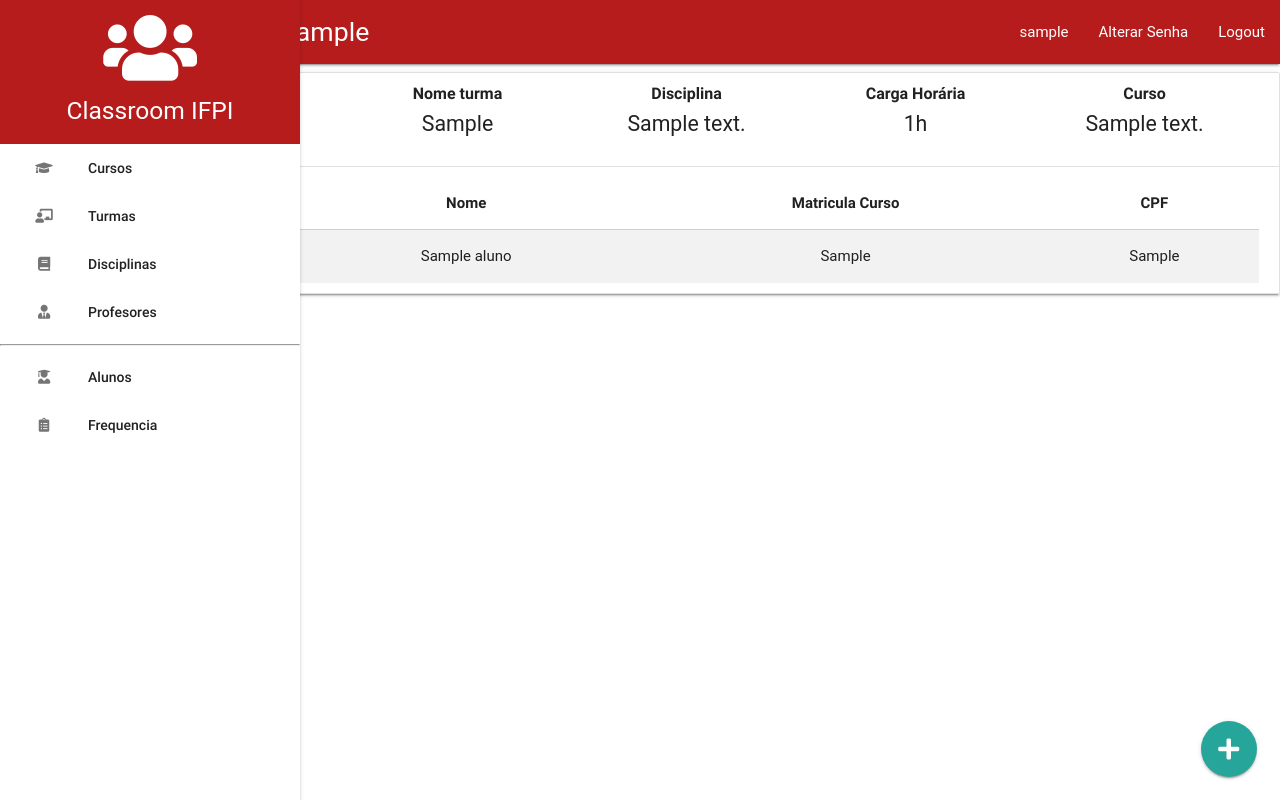
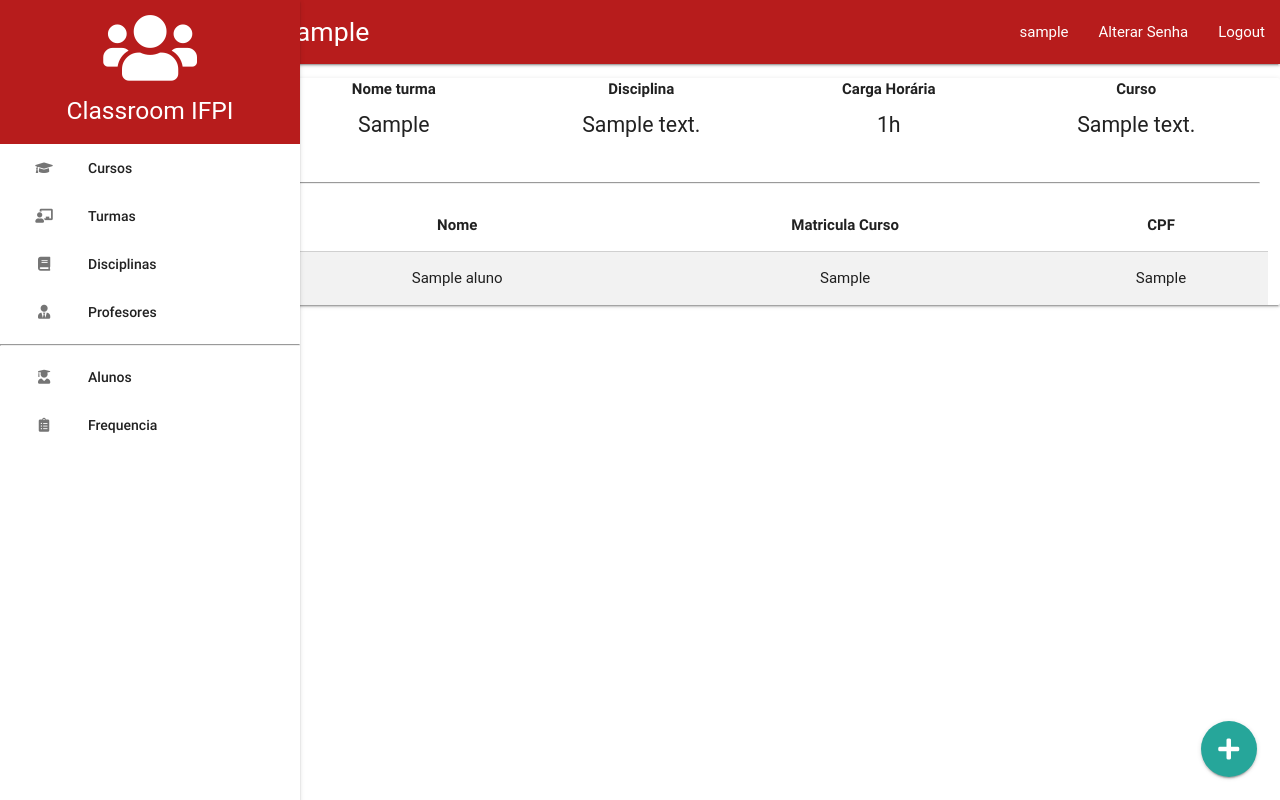
Before and after one commit to HipolitoJr/classroom-ifpi, a Django app: page /painel/turmas/1/ in a window 1280 px wide. Run offline with Django 3.2, Linux system fonts and the light colour scheme; a user stored in the database is signed in; tables that the repository leaves empty hold one stand-in row (values such as "Sample post"); some libraries are stand-ins or nearby versions; some web fonts are replaced.

```diff
--- a/classroom_ifpi/painel/templates/turma_detalhe.html
+++ b/classroom_ifpi/painel/templates/turma_detalhe.html
@@ -1,12 +1,11 @@
 {% extends 'base.html' %}
 {% load staticfiles %}
 {% block 'body' %}
+<div style="padding-right: 20px;">
 
-<ul class="collection">
-    <li class="collection-item avatar">
-        <div class="row">
+    <div class="row" style="margin-top: 14px;">
         <div class="col s3 center">
-                <p><b class="title">Nome turma</b></p>
+            <b class="title">Nome turma</b>
             <p style="font-size: 16pt; margin-top: 8px;">{{ turma.especificacao_disciplina }}<br>
         </div>
         <div class="col s3 center">
@@ -29,12 +28,12 @@
         </div>
     </div>
 
+    <hr>
+
     </p>
 
-    </li>
-    <li class="collection-item">
     {% if turma.alunos.all.count > 0 %}
-        <table class="striped centered">
+    <table class="striped centered" style="margin: 8px;">
         <thead>
         <tr>
             <th>Nome</th>
@@ -58,9 +57,6 @@
         <b>Nesta turma ainda nao possui alunos!</b>
     </div>
     {% endif %}
-    </li>
-</ul>
-
 
     <div class="fixed-action-btn">
         <a href="{% url 'matricula_aluno' turma.id %}" class="btn-floating btn-large tean">
@@ -68,4 +64,5 @@
         </a>
     </div>
 
+</div>
 {% endblock %}
--- a/classroom_ifpi/painel/views.py
+++ b/classroom_ifpi/painel/views.py
@@ -105,7 +105,7 @@ class MatricularAlunoView(View):
 
     def get(self, request, turma_id):
         turma = Turma.objects.get(id=turma_id)
-        alunos = Aluno.objects.all()
+        alunos = Aluno.objects.filter(curso=turma.curso)
         return render(request,
                       'cadastro_matricula.html',
                       {'titulo': 'Matricular Aluno',
```
Lines whose indentation alone changed are shown as unchanged.
